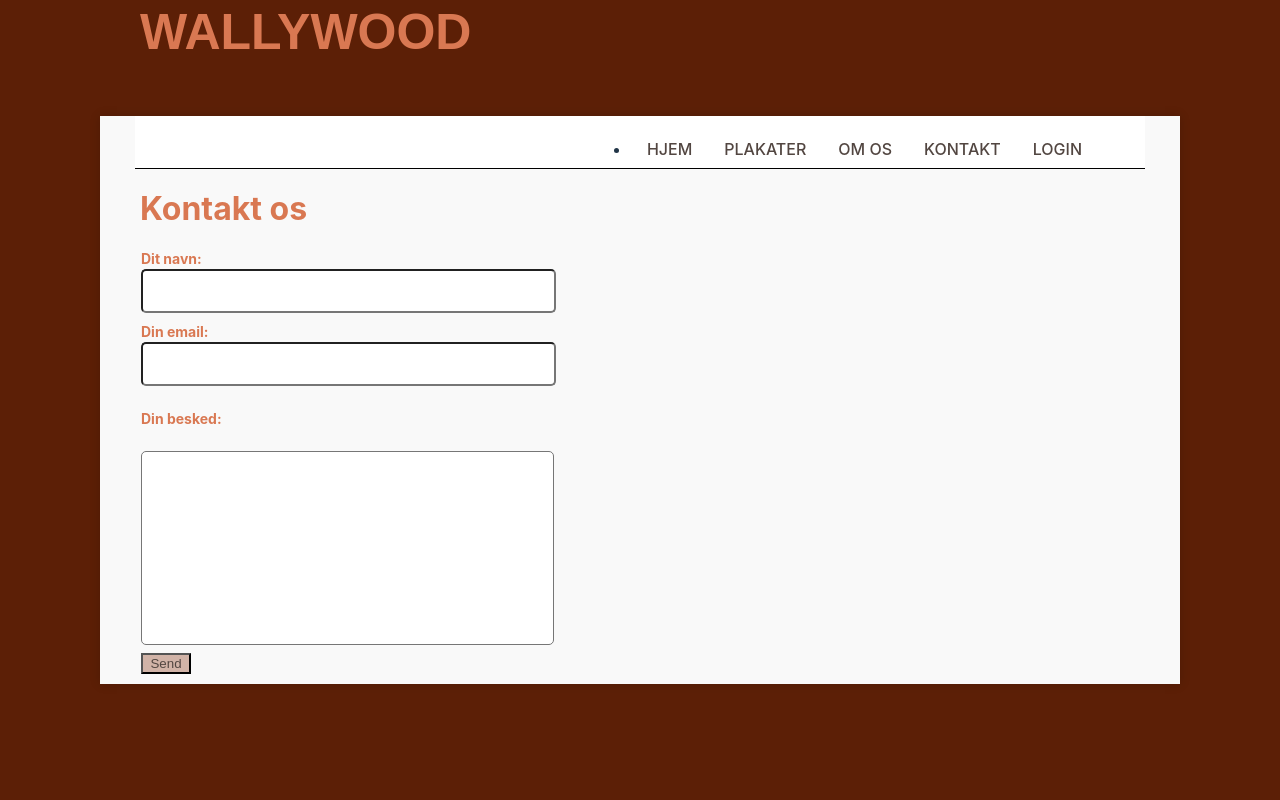
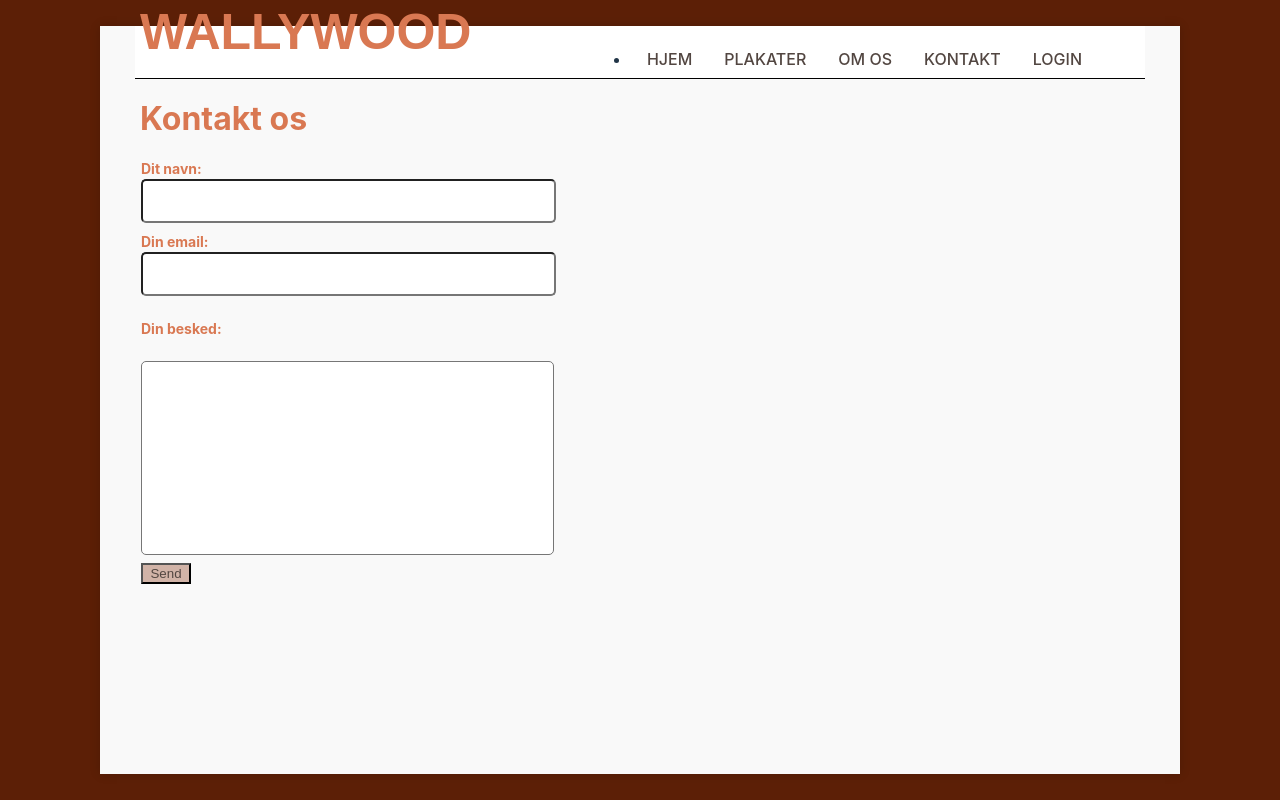
Before and after one commit to Eon4/WallyWoodProject, a React (Vite) app in the folder wood/: page /Contact in a window 1280 px wide. Built offline with nearby package versions, Linux system fonts and the light colour scheme; some icons are missing.

Commit message:
contact update02

```diff
--- a/wood/src/Styles/contact.module.scss
+++ b/wood/src/Styles/contact.module.scss
@@ -19,10 +19,12 @@
     display: grid;
     grid-template-columns: 1fr;
     gap: 8px;
-    margin: 0;
+    // margin: 0;
     max-width: 400px;
     padding-left: 41px;
-    padding-bottom: 10px;
+    padding-bottom: 190px;
+
+    // padding-top: 180px;
 
     span{
         color: rgb(255, 38, 0);
@@ -72,4 +74,6 @@ border-radius: 5px;
         cursor: pointer;
 
       }
+
+
 }
```
